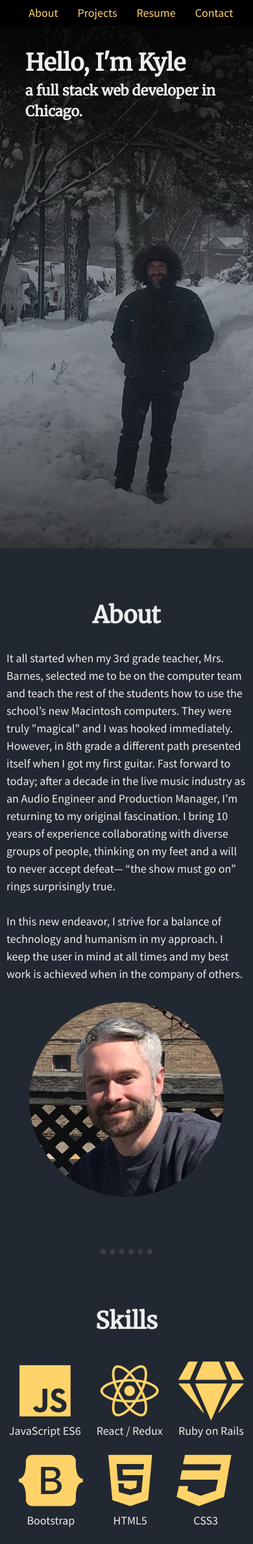
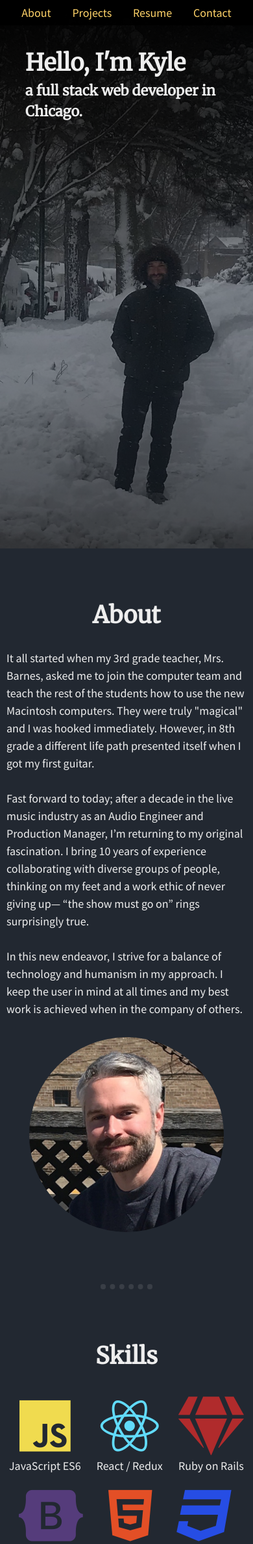
Before and after one commit to kylefarmer85/portfolio, a PHP site: page / in a window 390 px wide. Shown: the top 2376 px of the page at 65% size. Run offline with PHP 8.4, Linux system fonts and the light colour scheme.

Commit message:
add css media queries for chrome fixed background img, optimize gifs, tweak nav and bio

```diff
--- a/home.html
+++ b/home.html
@@ -45,12 +45,12 @@
   <section id="about-link" class="about">
     <h1 class="section-title">About</h1>
     <div class="flex wrap-evenly">
-      <p>It all started when my 3rd grade teacher, Mrs. Barnes, selected me to be on the computer team and teach the
-        rest of the students how to use the school’s new Macintosh computers. They were truly "magical" and I was hooked
-        immediately. However, in 8th grade a different path presented itself when I got my first guitar. Fast forward to
+      <p>It all started when my 3rd grade teacher, Mrs. Barnes, asked me to join the computer team and teach the
+        rest of the students how to use the new Macintosh computers. They were truly "magical" and I was hooked
+        immediately. However, in 8th grade a different life path presented itself when I got my first guitar.<br /><br />Fast forward to
         today; after a decade in the live music industry as an Audio Engineer and Production Manager, I’m returning to
         my original fascination. I bring 10 years of experience collaborating with diverse groups of people, thinking on
-        my feet and a will to never accept defeat&#8212 “the show must go on” rings surprisingly true. <br /><br />In
+        my feet and a work ethic of never giving up&#8212 “the show must go on” rings surprisingly true.<br /><br />In
         this new endeavor, I strive for a balance of technology and humanism in my approach. I keep the user in mind at
         all times and my best work is achieved when in the company of others.</p>
       <img src="img/profile.jpg" alt="profile" />
@@ -158,6 +158,7 @@
     <p>© 2021 Kyle Farmer</p>
   </footer>
 
+  <!-- Allows smooth scrolling jump links on all broswers -->
   <script
     src="https://cdn.jsdelivr.net/gh/cferdinandi/smooth-scroll@15.0.0/dist/smooth-scroll.polyfills.min.js"></script>
   <script src="main.js"></script>
--- a/queries.css
+++ b/queries.css
@@ -1,9 +1,6 @@
 @media only screen and (max-width: 700px) {
   body {
     font-size: 18px;
-  }
-  header {
-    background-attachment: scroll;
   }
   h1 {
     font-size: 2em;
@@ -18,3 +15,16 @@
     font-size: 5em;
   }
 }
+
+/* Allow fixed background img only on Chrome broswers */
+@media screen and (-webkit-min-device-pixel-ratio: 0) and (min-resolution: 0.001dpcm) {
+  header {
+    background-attachment: fixed;
+  }
+}
+
+@media screen and(-webkit-min-device-pixel-ratio:0) {
+  header {
+    -chrome-: only(; background-attachment: fixed;);
+  }
+}
--- a/style.css
+++ b/style.css
@@ -65,22 +65,22 @@
 header {
   background-image: linear-gradient(
       rgba(0, 0, 0, 1),
-      rgba(0, 0, 0, 0.2),
+      rgba(0, 0, 0, 0.3),
       rgba(0, 0, 0, 0.7)
     ),
     url('img/hero-img.jpg');
   background-size: cover;
   background-position: center;
-  background-attachment: fixed;
+  background-attachment: scroll;
   height: 100vh;
 }
 
 .main-nav {
-  background: rgba(0, 0, 0, 0.9);
+  background: rgba(0, 0, 0, 0.85);
   position: fixed;
   padding: 8px 4%;
   right: 0;
-  justify-content: flex-end;
+  justify-content: space-evenly;
   list-style: none;
   width: 100vw;
 }
@@ -194,6 +194,30 @@
   color: #eee;
 }
 
+.fa-js {
+  color: #f0db4f;
+}
+
+.fa-react {
+  color: #61dbfb;
+}
+
+.fa-gem {
+  color: #b02b2c;
+}
+
+.fa-bootstrap {
+  color: #553c7b;
+}
+
+.fa-html5 {
+  color: #e34f26;
+}
+
+.fa-css3 {
+  color: #264de4;
+}
+
 /* CONTACT */
 
 .contact a {
```
